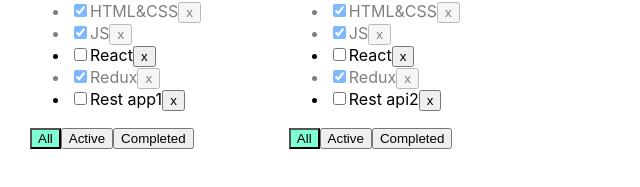
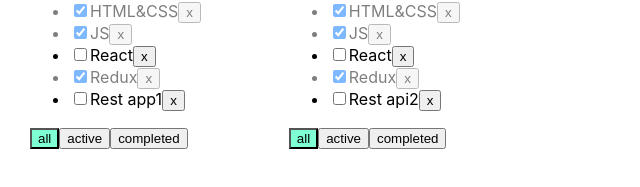
Before and after one commit to Rombeso/TodoList, a React (Create React App) app: page / in a window 1280 px wide. Shown: the part 149-336 px from the top of the page, without its empty margins (0-640 px from the left). Built offline with nearby package versions, Linux system fonts and the light colour scheme.

Commit message:
Added a new component - input. Moved to this component, whose functionality relates to added tasks.

```diff
--- a/src/Todolist.tsx
+++ b/src/Todolist.tsx
@@ -1,6 +1,9 @@
 import React, {ChangeEvent, KeyboardEvent, useState} from 'react';
 import {FilterValuesType} from './App';
-import { Tasks } from './Tasks';
+import {Tasks} from './Tasks';
+import {Button} from "./components/Button";
+import {Input} from "./components/Input";
+// import './App.css';
 
 export type TaskType = {
     id: string
@@ -34,20 +37,23 @@ export function Todolist(props: PropsType) {
         }
     }
 
-    const onChangeHandler = (e: ChangeEvent<HTMLInputElement>) => {
-        setTitle(e.currentTarget.value)
-    }
+    // const onChangeHandler = (e: ChangeEvent<HTMLInputElement>) => {
+    //     setTitle(e.currentTarget.value)
+    // }
 
-    const onKeyPressHandler = (e: KeyboardEvent<HTMLInputElement>) => {
-        setError(null);
-        if (e.charCode === 13) {
-            addTask();
-        }
-    }
+    // const onKeyPressHandler = (e: KeyboardEvent<HTMLInputElement>) => {
+    //     setError(null);
+    //     if (e.charCode === 13) {
+    //         addTask();
+    //     }
+    // }
 
-    const onAllClickHandler = () => props.changeFilter(props.todoListID, "all");
-    const onActiveClickHandler = () => props.changeFilter(props.todoListID,"active");
-    const onCompletedClickHandler = () => props.changeFilter(props.todoListID, "completed");
+    // const onAllClickHandler = () => props.changeFilter(props.todoListID, "all");
+    // const onActiveClickHandler = () => props.changeFilter(props.todoListID,"active");
+    // const onCompletedClickHandler = () => props.changeFilter(props.todoListID, "completed");
+
+    const mainClickHandlerFunction = (value: FilterValuesType) => props.changeFilter(props.todoListID, value)
+
     const onClickHandlerRemoveTodoList = () => props.removeTodoList(props.todoListID);
     let tasksForTodolist = props.tasks;
 
@@ -61,11 +67,16 @@ const onClickHandlerRemoveTodoList = () => props.removeTodoList(props.todoListID
         <h3>{props.title}</h3>
         <button onClick={onClickHandlerRemoveTodoList}>XXX</button>
         <div>
-            <input value={title}
-                   onChange={onChangeHandler}
-                   onKeyPress={onKeyPressHandler}
-                   className={error ? "error" : ""}
+            <Input value={title}
+                   setError={setError}
+                   setTitle={setTitle}
+                   addTask={addTask}
             />
+            {/*<input value={title}*/}
+            {/*       onChange={onChangeHandler}*/}
+            {/*       onKeyPress={onKeyPressHandler}*/}
+            {/*       className={error ? "error" : ""}*/}
+            {/*/>*/}
             <button onClick={addTask}>+</button>
             {error && <div className="error-message">{error}</div>}
         </div>
@@ -97,12 +108,15 @@ const onClickHandlerRemoveTodoList = () => props.removeTodoList(props.todoListID
             }
         </ul>
         <div>
-            <button className={props.filter === 'all' ? "active-filter" : ""}
-                    onClick={onAllClickHandler}>All</button>
-            <button className={props.filter === 'active' ? "active-filter" : ""}
-                onClick={onActiveClickHandler}>Active</button>
-            <button className={props.filter === 'completed' ? "active-filter" : ""}
-                onClick={onCompletedClickHandler}>Completed</button>
+            <Button filter={props.filter} name={'all'} callback={() => mainClickHandlerFunction('all')}/>
+            <Button filter={props.filter} name={'active'} callback={() => mainClickHandlerFunction('active')}/>
+            <Button filter={props.filter} name={'completed'} callback={() => mainClickHandlerFunction('completed')}/>
+            {/*<button className={props.filter === 'all' ? "active-filter" : ""}*/}
+            {/*        onClick={onAllClickHandler}>All</button>*/}
+            {/*<button className={props.filter === 'active' ? "active-filter" : ""}*/}
+            {/*    onClick={onActiveClickHandler}>Active</button>*/}
+            {/*<button className={props.filter === 'completed' ? "active-filter" : ""}*/}
+            {/*    onClick={onCompletedClickHandler}>Completed</button>*/}
         </div>
     </div>
 }
--- /dev/null
+++ b/src/components/Button.tsx
@@ -0,0 +1,20 @@
+import React from "react";
+import {FilterValuesType} from "../App";
+// import './../App.css';
+type propsType = {
+    name:string
+    callback:()=>void
+    // className?:string
+    filter?:FilterValuesType
+}
+
+export const Button = (props: propsType) => {
+    const onClickHandler = () => {
+        props.callback()
+    }
+
+    return (
+        <button className={props.name === props.filter ? "active-filter" : ""} onClick={onClickHandler}>{props.name}</button>
+    )
+
+}
--- /dev/null
+++ b/src/components/Input.tsx
@@ -0,0 +1,27 @@
+import React, {ChangeEvent, KeyboardEvent} from "react";
+
+type PropsType = {
+    value:string
+    setError:(error:string | null)=>void
+    // error:string | null
+    setTitle:(title:string)=>void
+    addTask:() => void
+}
+
+export const Input = (props: PropsType) => {
+    const onChangeHandler = (e: ChangeEvent<HTMLInputElement>) => {
+        props.setTitle(e.currentTarget.value)
+    }
+    const onKeyPressHandler = (e: KeyboardEvent<HTMLInputElement>) => {
+        props.setError(null);
+        if (e.charCode === 13) {
+            props.addTask();
+        }
+    }
+    return (
+      <input
+          onKeyPress={onKeyPressHandler}
+          onChange={onChangeHandler}
+      />
+  )
+}
```
Lines whose indentation alone changed are shown as unchanged.
